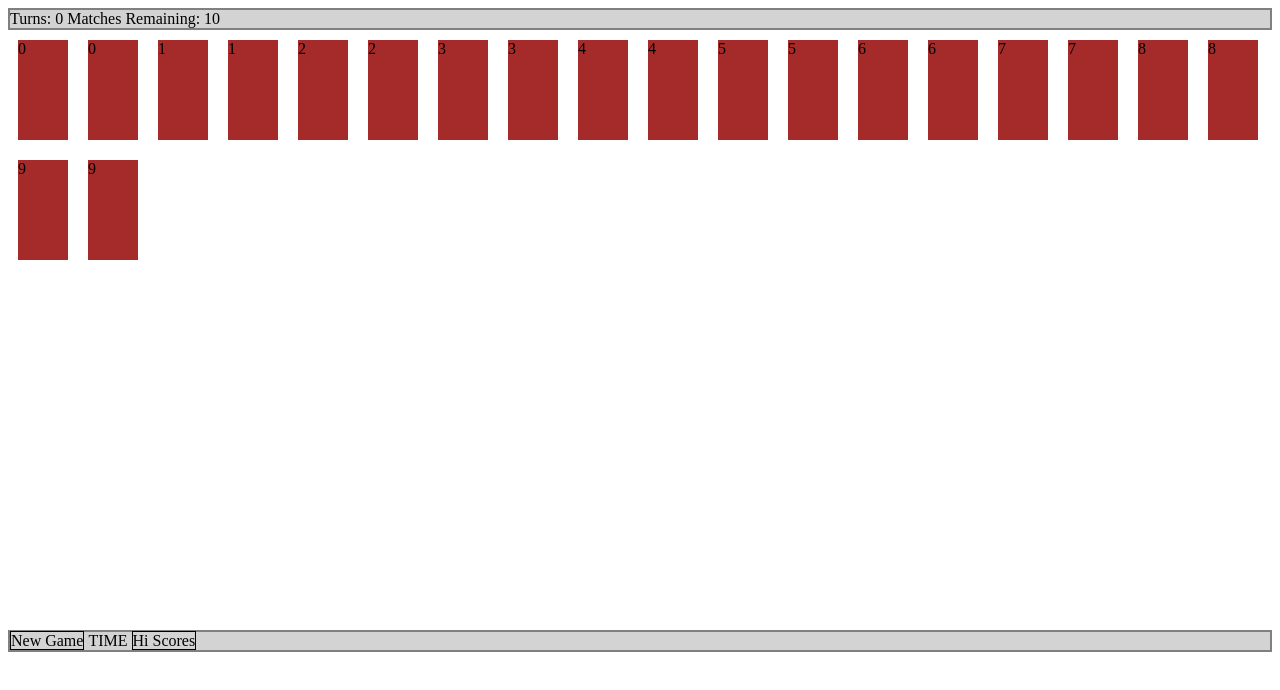
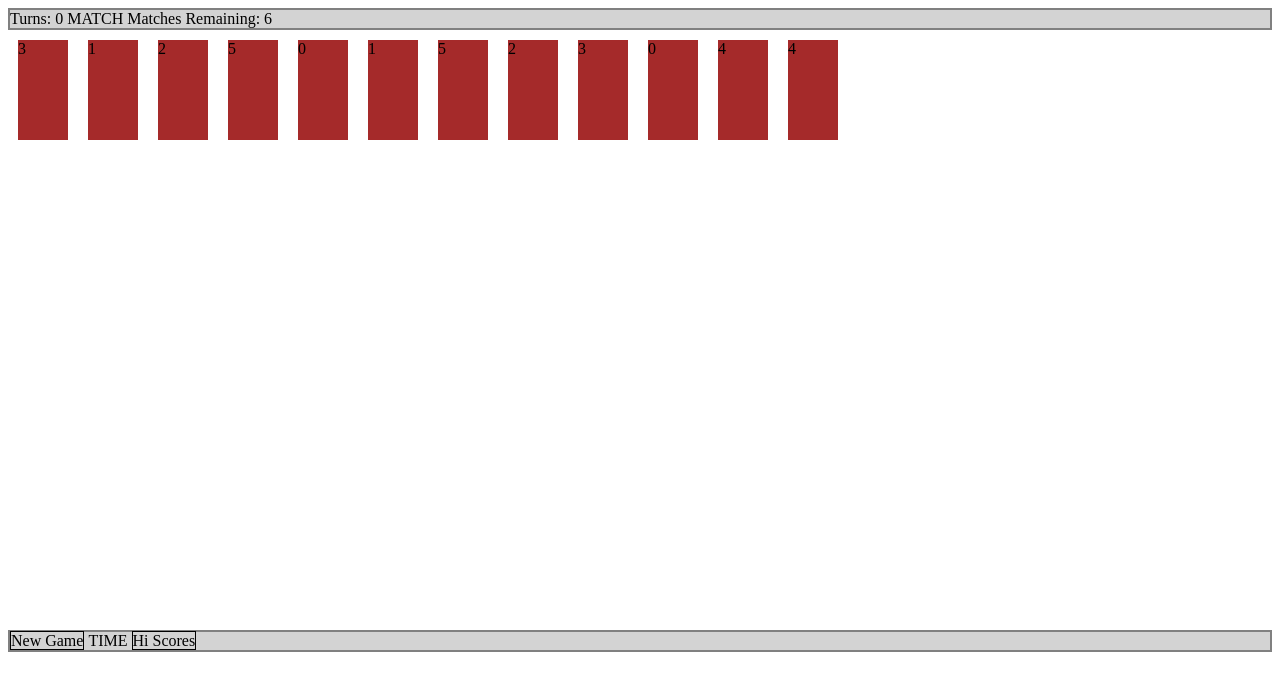
Before and after one commit to NathanRiemer/concentration, a plain HTML site: page index.html in a window 1280 px wide. Drawn offline with Linux system fonts and the light colour scheme.

Commit message:
add shuffle

```diff
--- a/index.html
+++ b/index.html
@@ -10,7 +10,7 @@
 		<div class="info bar">
 			<label for="#turns">Turns:</label>
 			<p id="turns"></p>
-			<div class="match display"></div>
+			<div class="match display">MATCH</div>
 			<label for="#matches-left">Matches Remaining:</label>
 			<p id="matches-left"></p>
 		</div> <!--.info.bar-->
--- a/main.js
+++ b/main.js
@@ -1,4 +1,12 @@
 //Need to keep track of stuff for the current game, let's make that an object with a constructor
+
+//TOP PRIORITIES:
+//WINNING
+//NEW GAME BUTTON (WITH SIZE SELECTOR)
+//MATCH NOTIFIER
+//IMAGES INSTEAD OF NUMBERS
+//HIGH SCORE GALLERY
+//TIMER
 
 var $board = $('.board');
 
@@ -31,10 +39,18 @@ Game.prototype.deal = function() {
 	});
 };
 
+Game.prototype.shuffle = function() {
+	for (var i=this.cards.length - 1; i > 0; i--) {
+		var j = Math.floor(Math.random() * (i+1));
+		var temp = this.cards[i];
+		this.cards[i] = this.cards[j];
+		this.cards[j] = temp;
+	}
+};
+
 Game.prototype.startGame = function() {
 	this.getCards();
-	//TODO: SHUFFLE!!!!
-	//this.shuffle()
+	this.shuffle();
 	this.deal();
 	$turnCounter.text(this.numTurns);
 	$matchesLeft.text(this.numMatchesLeft);
@@ -47,6 +63,9 @@ Game.prototype.evaluateTurn = function() {
 		this.numMatchesLeft--;
 		$matchesLeft.text(this.numMatchesLeft);
 		//TODO: if numMatchesLeft === 0, end game!
+		if (!this.numMatchesLeft) {
+			console.log('YOU WIN');
+		}
 	} else {
 		this.turnPicks.forEach(function(card) {
 			window.setTimeout(function() {
@@ -102,7 +121,7 @@ Card.prototype.reset = function() {
 
 //TODO: New Game button
 
-currentGame = new Game(10);
+currentGame = new Game(6);
 currentGame.startGame();
 // currentGame.getCards();
 // currentGame.deal();
```
Also changed, not shown: 1 other file.
